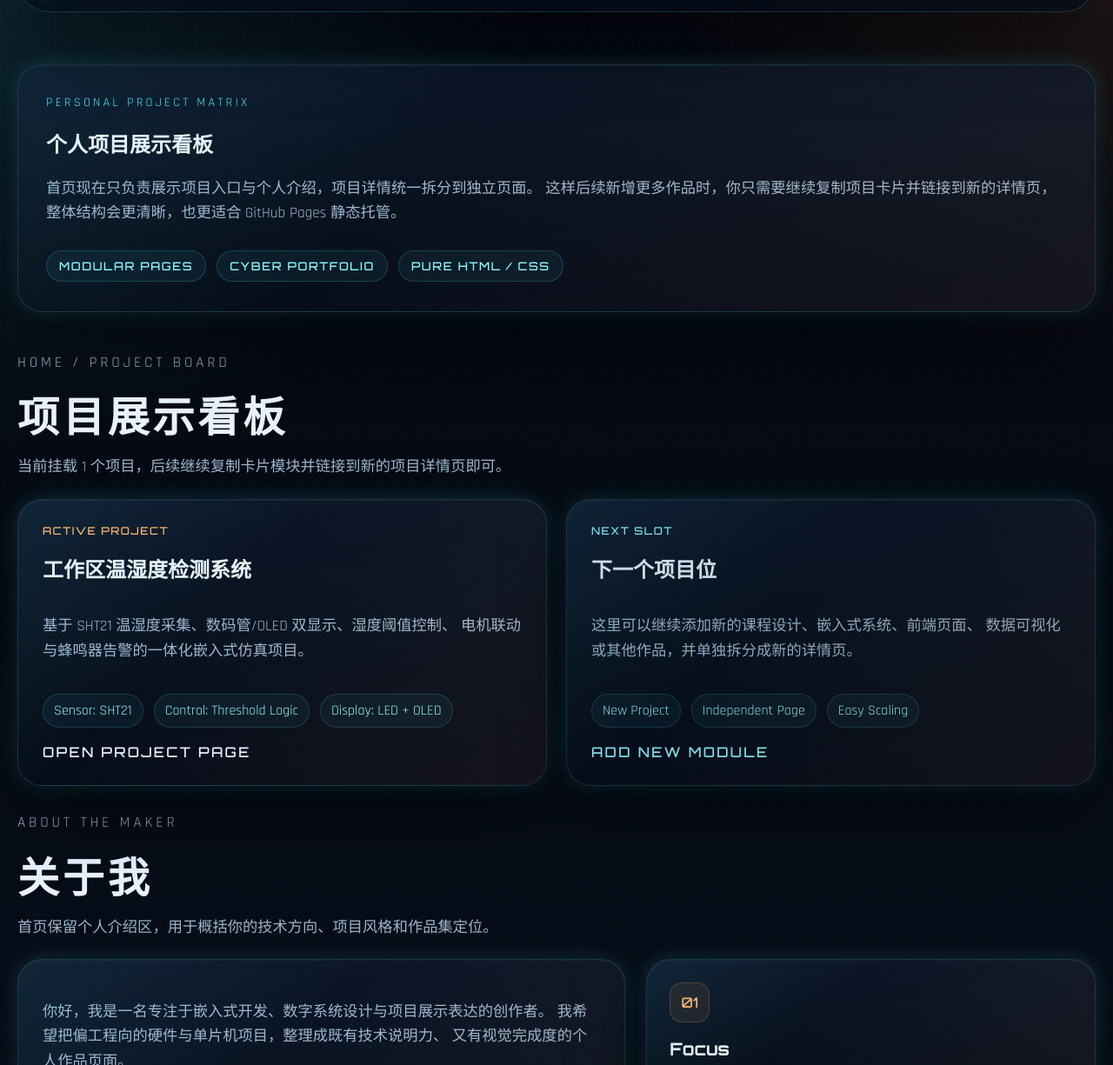
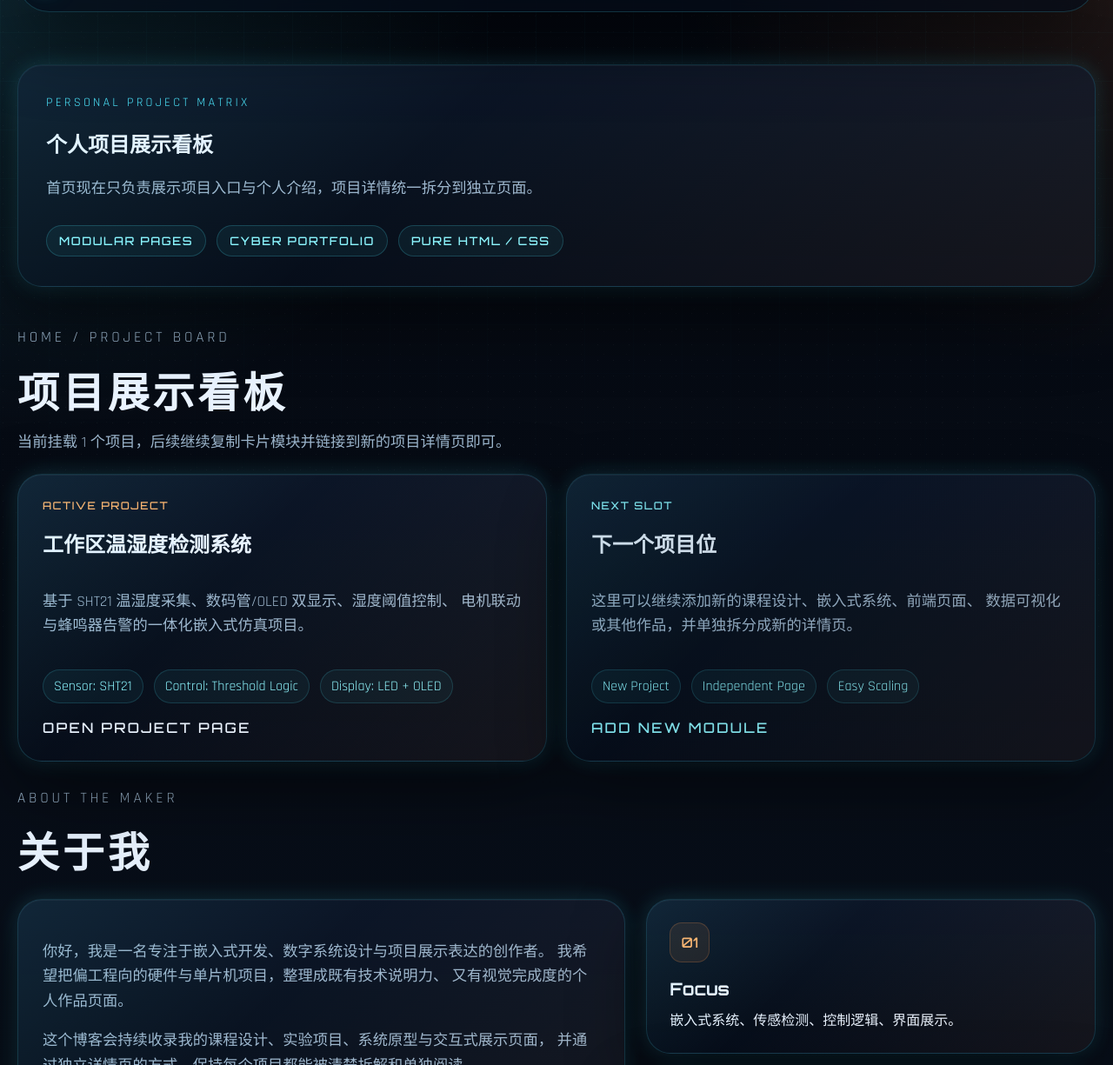
Before and after one commit to zhi177209-dot/zhi177209-dot.github.io, a plain HTML site: page index.html in a window 1280 px wide. Shown: the part 75-1300 px from the top of the page at 87% size. Drawn offline with Linux system fonts and the light colour scheme.

Commit message:
Simplify meta description and hero text
Removed extra details from the description meta tag and simplified the hero text for clarity.

```diff
--- a/index.html
+++ b/index.html
@@ -3,7 +3,7 @@
 <head>
     <meta charset="UTF-8">
     <meta name="viewport" content="width=device-width, initial-scale=1.0">
-    <meta name="description" content="个人项目博客首页，展示项目看板与个人介绍，适合后续继续扩展更多项目页面。">
+    <meta name="description" content="个人项目博客首页，展示项目看板与个人介绍">
     <title>Personal Project Blog | Home</title>
     <link rel="preconnect" href="https://fonts.googleapis.com">
     <link rel="preconnect" href="https://fonts.gstatic.com" crossorigin>
@@ -36,8 +36,6 @@
                 <h1>个人项目展示看板</h1>
                 <p class="hero-text">
                     首页现在只负责展示项目入口与个人介绍，项目详情统一拆分到独立页面。
-                    这样后续新增更多作品时，你只需要继续复制项目卡片并链接到新的详情页，
-                    整体结构会更清晰，也更适合 GitHub Pages 静态托管。
                 </p>
 
                 <div class="hero-tags">
@@ -96,7 +94,6 @@
             <div class="section-heading">
                 <p class="eyebrow">ABOUT THE MAKER</p>
                 <h2>关于我</h2>
-                <p>首页保留个人介绍区，用于概括你的技术方向、项目风格和作品集定位。</p>
             </div>
 
             <div class="about-layout">
```
